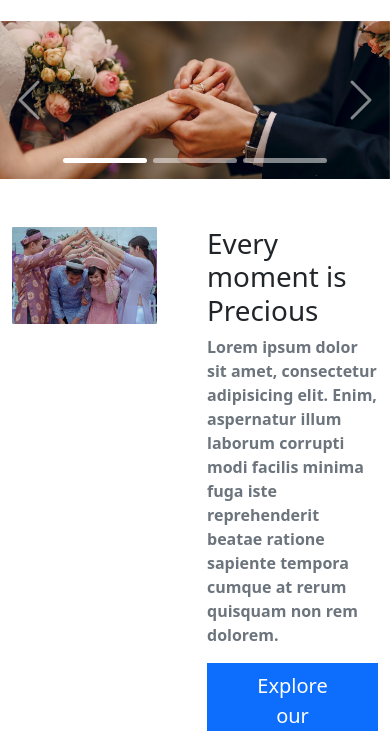
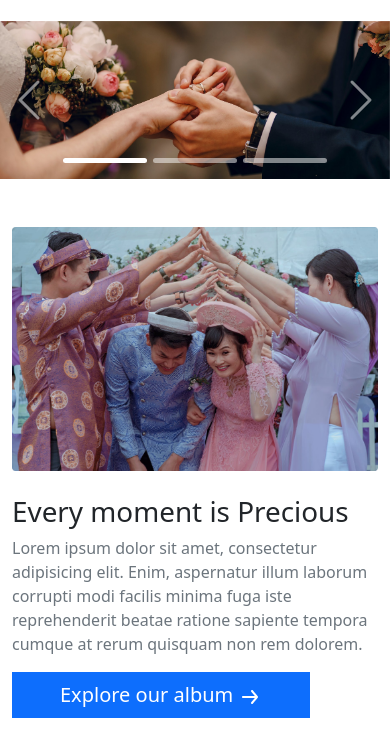
Before and after one commit to zahid4523114/convention-practice, a plain HTML site: page index.html in a window 390 px wide. Shown: the part 113-844 px from the top of the page. Drawn offline with nearby package versions, Linux system fonts and the light colour scheme.

Commit message:
responsivness-done

```diff
--- a/index.html
+++ b/index.html
@@ -166,20 +166,23 @@
       </button>
     </div>
     <!--  -->
-    <div
-      class="container d-flex justify-content-between align-items-center mt-5"
+    <section
+      class="container mt-5"
     >
-      <div class="row">
-        <div class="col-6">
+      <div class="row g-4">
+        <div class="col-lg-6 col-md-12 col-sm">
+          <div>
             <img
               class="img-fluid"
-            style="width: 85%"
               src="images/wedding.png"
               alt=""
               class="img-fluid"
             />
           </div>
-        <div class="col-6 fw-bold">
+        </div>
+        <div class="col-lg-6 col-md-12 col-sm">
+          <div class="d-flex align-items-center">
+            <div class="">
               <h1>Every moment is Precious</h1>
               <p class="text-secondary">
                 Lorem ipsum dolor sit amet, consectetur adipisicing elit. Enim,
@@ -195,6 +198,8 @@
             </div>
           </div>
         </div>
+      </div>
+    </section>
     <!--our packages  -->
     <section class="container my-5">
       <h1 class="mx-auto text-center" style="margin:10% 10%" >Our package</h1>
```
Lines whose indentation alone changed are shown as unchanged.
